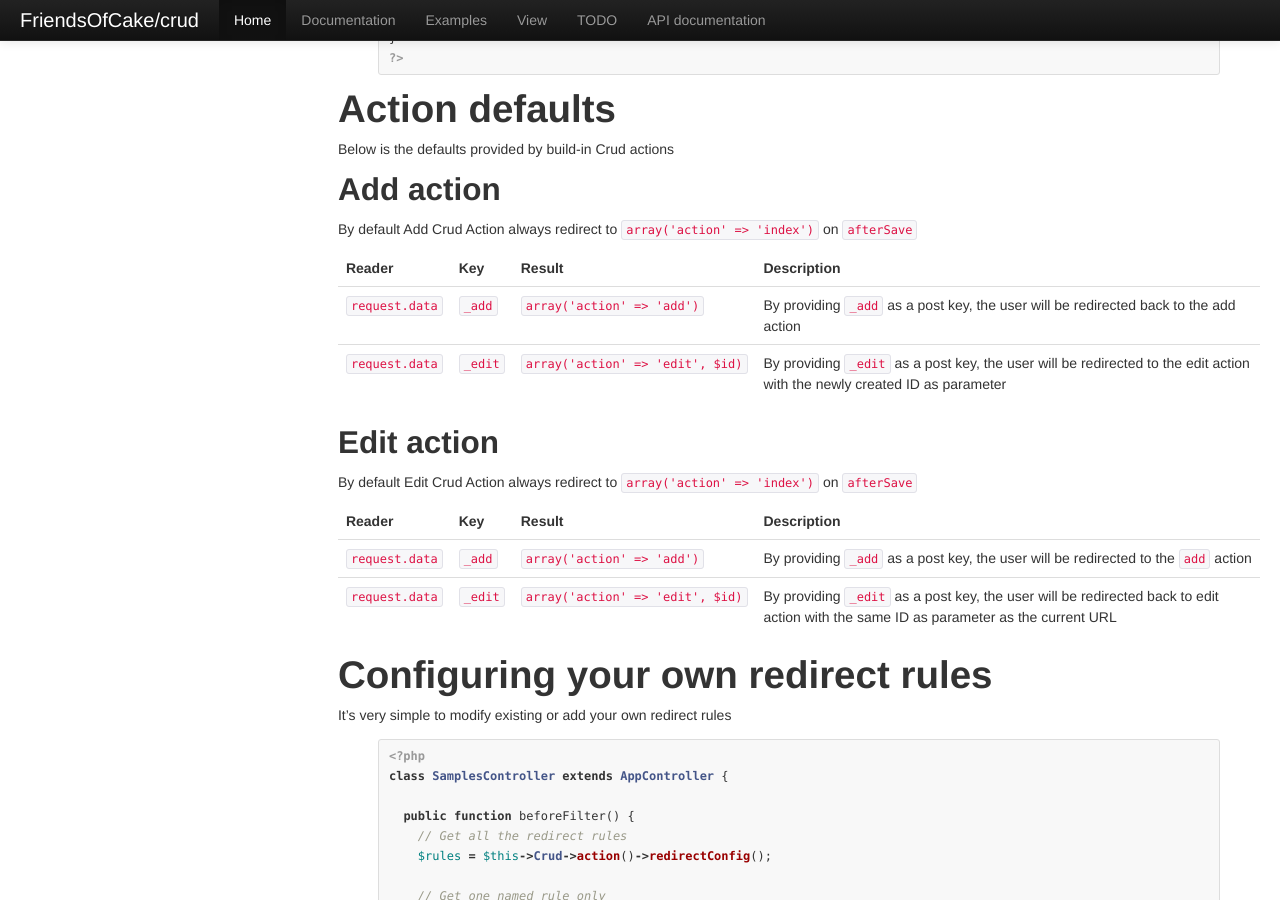
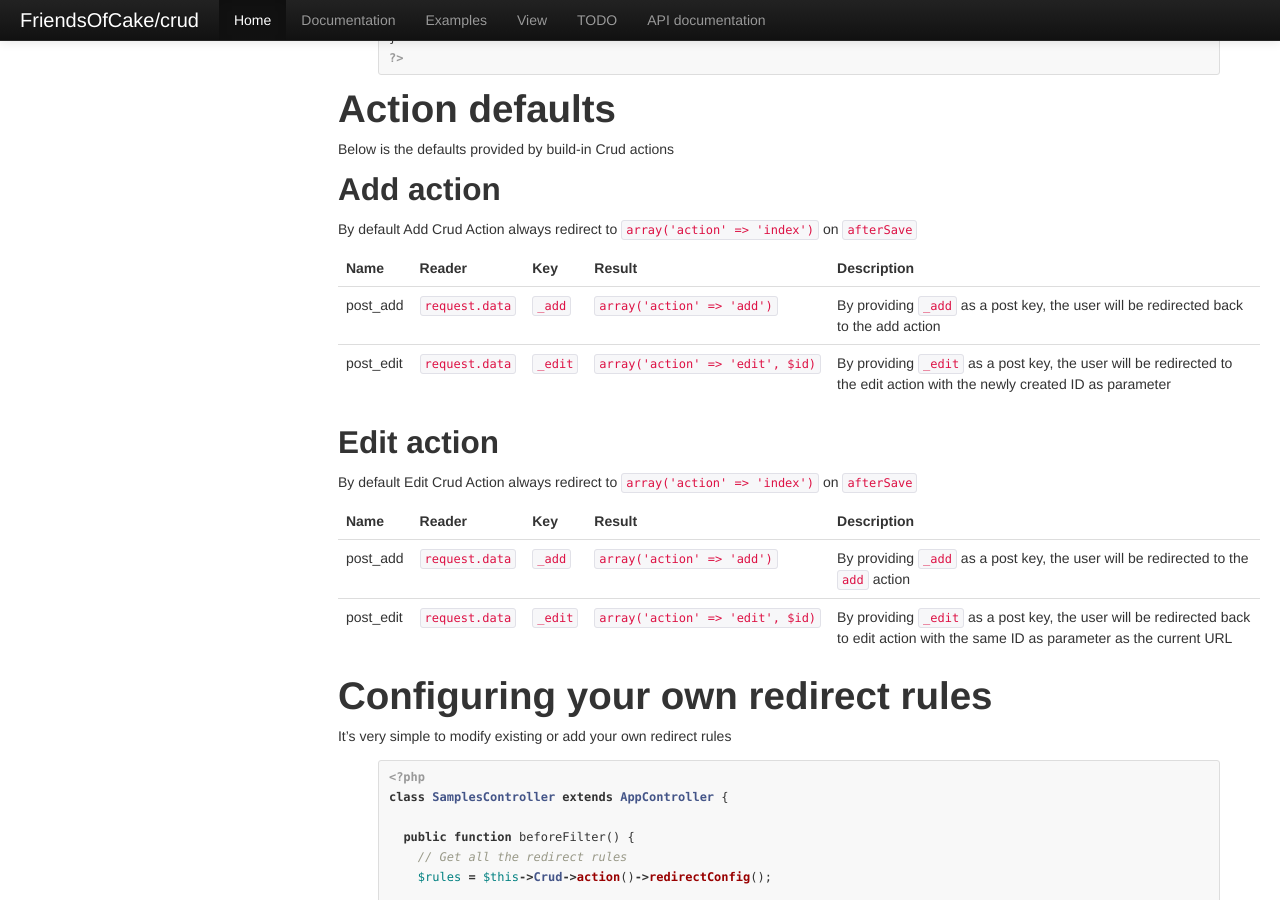
Before and after one commit to FriendsOfCake/crud, a Jekyll site: the page built from docs/listeners/redirect.md, in a window 1280 px wide and 900 px high, scrolled down 2080 px. Built offline with Jekyll 4.4.1, drawn with Linux system fonts in a browser that asks for light colours; nearby versions of some CDN libraries; comment, search, counter and statistics services are not loaded.

Commit message:
more docs for redirect listener

```diff
--- a/docs/listeners/redirect.md
+++ b/docs/listeners/redirect.md
@@ -141,6 +141,7 @@ By default Add Crud Action always redirect to `array('action' => 'index')` on `a
 <table class="table">
 <thead>
   <tr>
+  	<th>Name</th>
     <th>Reader</th>
     <th>Key</th>
     <th>Result</th>
@@ -149,12 +150,14 @@ By default Add Crud Action always redirect to `array('action' => 'index')` on `a
 </thead>
 <tbody>
   <tr>
+  	<td>post_add</td>
     <td><code>request.data</code></td>
     <td><code>_add</code></td>
     <td><code>array('action' => 'add')</code></td>
     <td>By providing <code>_add</code> as a post key, the user will be redirected back to the add action</td>
   </tr>
   <tr>
+  	<td>post_edit</td>
     <td><code>request.data</code></td>
     <td><code>_edit</code></td>
     <td><code>array('action' => 'edit', $id)</code></td>
@@ -170,6 +173,7 @@ By default Edit Crud Action always redirect to `array('action' => 'index')` on `
 <table class="table">
 <thead>
   <tr>
+    <th>Name</th>
     <th>Reader</th>
     <th>Key</th>
     <th>Result</th>
@@ -178,12 +182,14 @@ By default Edit Crud Action always redirect to `array('action' => 'index')` on `
 </thead>
 <tbody>
   <tr>
+    <td>post_add</td>
     <td><code>request.data</code></td>
     <td><code>_add</code></td>
     <td><code>array('action' => 'add')</code></td>
     <td>By providing <code>_add</code> as a post key, the user will be redirected to the <code>add</code> action</td>
   </tr>
   <tr>
+  	<td>post_edit</td>
     <td><code>request.data</code></td>
     <td><code>_edit</code></td>
     <td><code>array('action' => 'edit', $id)</code></td>
```
